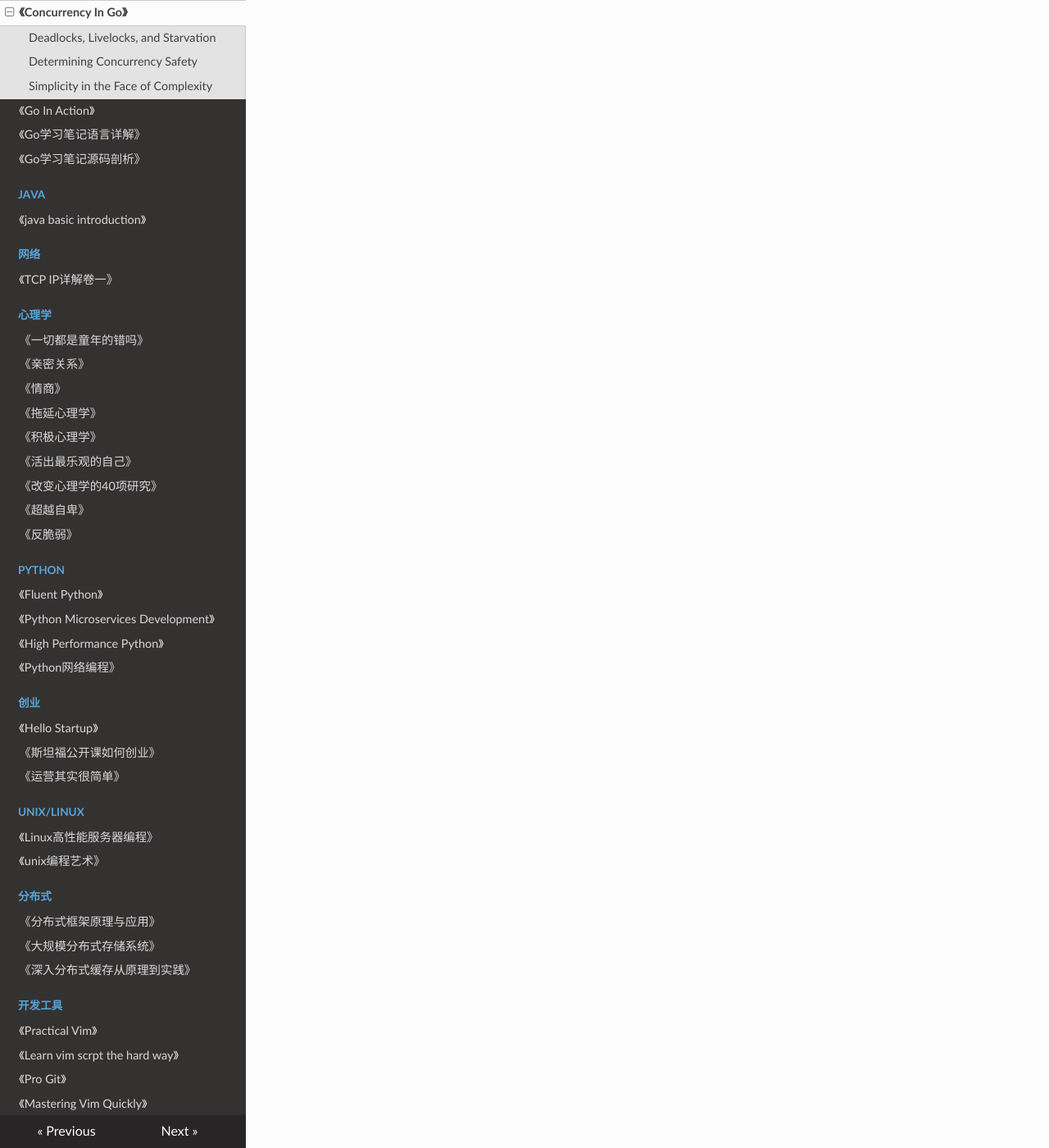
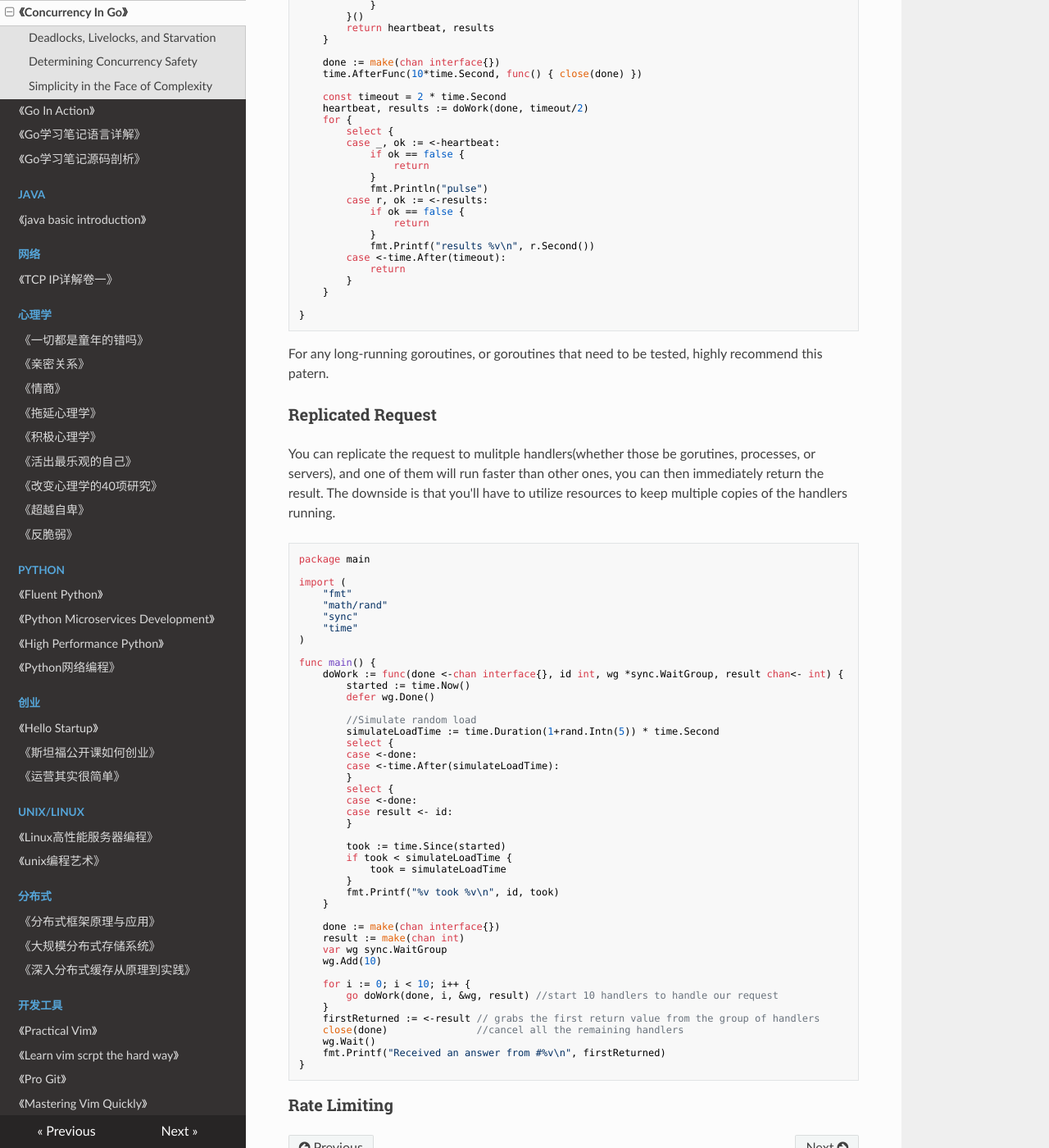
Before and after one commit to PegasusWang/booknotes, an MkDocs documentation site: the page built from docs/golang/concurrency-in-go/concurrency_in_go.md, in a window 1280 px wide and 1400 px high, scrolled down 22252 px. Shown: the whole window at 82% size. Built offline with MkDocs 1.6.1, drawn with Linux system fonts in a browser that asks for light colours; nearby versions of some CDN libraries; old or Windows-style settings are respelled for this version of MkDocs; some of the changed text lies outside the part shown.

Commit message:
heartbeats; replicated request

````diff
--- a/docs/golang/concurrency-in-go/concurrency_in_go.md
+++ b/docs/golang/concurrency-in-go/concurrency_in_go.md
@@ -1126,3 +1126,148 @@
 - User intervention(干预)
 - Parent cancellation
 - Replicated requests
+
+
+### Heartbeats
+
+Heartbeats are a way for concurrent processes to signal life to outside parties. Two diferent types:
+
+- Heartbeats that occur on a time interval.
+- Heartbeats that occur at the beginning of a unit of work.
+
+
+```
+package main
+
+import (
+	"fmt"
+	"time"
+)
+
+func main() {
+	doWork := func(done <-chan interface{}, pulseInterval time.Duration) (chan interface{}, <-chan time.Time) {
+		heartbeat := make(chan interface{})
+		results := make(chan time.Time)
+		go func() {
+			defer close(heartbeat)
+			defer close(results)
+
+			pulse := time.Tick(pulseInterval)
+			workGen := time.Tick(2 * pulseInterval) //another ticker to simulate work coming in
+
+			sendPulse := func() {
+				select {
+				case heartbeat <- struct{}{}:
+				default: // no one maybe listening to our hearteat
+				}
+			}
+			sendResult := func(r time.Time) {
+				for {
+					select {
+					case <-done:
+						return
+					case <-pulse:
+						sendPulse()
+					case results <- r:
+						return
+					}
+				}
+			}
+
+			for {
+				select {
+				case <-done:
+					return
+				case <-pulse:
+					sendPulse()
+				case r := <-workGen:
+					sendResult(r)
+				}
+			}
+		}()
+		return heartbeat, results
+	}
+
+	done := make(chan interface{})
+	time.AfterFunc(10*time.Second, func() { close(done) })
+
+	const timeout = 2 * time.Second
+	heartbeat, results := doWork(done, timeout/2)
+	for {
+		select {
+		case _, ok := <-heartbeat:
+			if ok == false {
+				return
+			}
+			fmt.Println("pulse")
+		case r, ok := <-results:
+			if ok == false {
+				return
+			}
+			fmt.Printf("results %v\n", r.Second())
+		case <-time.After(timeout):
+			return
+		}
+	}
+
+}
+```
+
+For any long-running goroutines, or goroutines that need to be tested, highly recommend this patern.
+
+### Replicated Request
+
+You can replicate the request to mulitple handlers(whether those be gorutines, processes, or servers),
+and one of them will run faster than other ones, you can then immediately return the result.
+The downside is that you'll have to utilize resources to keep multiple copies of the handlers running.
+
+
+```
+package main
+
+import (
+	"fmt"
+	"math/rand"
+	"sync"
+	"time"
+)
+
+func main() {
+	doWork := func(done <-chan interface{}, id int, wg *sync.WaitGroup, result chan<- int) {
+		started := time.Now()
+		defer wg.Done()
+
+		//Simulate random load
+		simulateLoadTime := time.Duration(1+rand.Intn(5)) * time.Second
+		select {
+		case <-done:
+		case <-time.After(simulateLoadTime):
+		}
+		select {
+		case <-done:
+		case result <- id:
+		}
+
+		took := time.Since(started)
+		if took < simulateLoadTime {
+			took = simulateLoadTime
+		}
+		fmt.Printf("%v took %v\n", id, took)
+	}
+
+	done := make(chan interface{})
+	result := make(chan int)
+	var wg sync.WaitGroup
+	wg.Add(10)
+
+	for i := 0; i < 10; i++ {
+		go doWork(done, i, &wg, result) //start 10 handlers to handle our request
+	}
+	firstReturned := <-result // grabs the first return value from the group of handlers
+	close(done)               //cancel all the remaining handlers
+	wg.Wait()
+	fmt.Printf("Received an answer from #%v\n", firstReturned)
+}
+```
+
+### Rate Limiting
````
